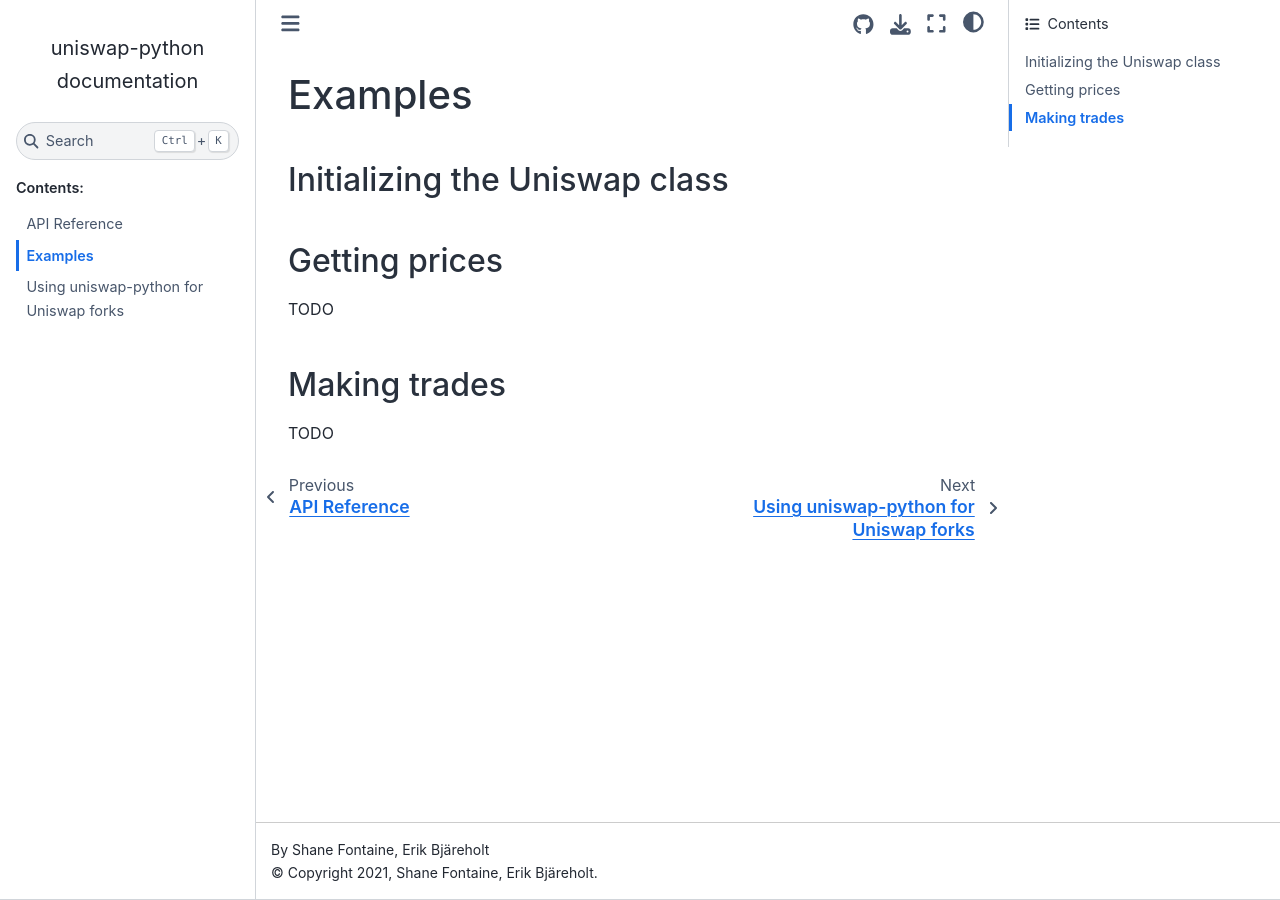
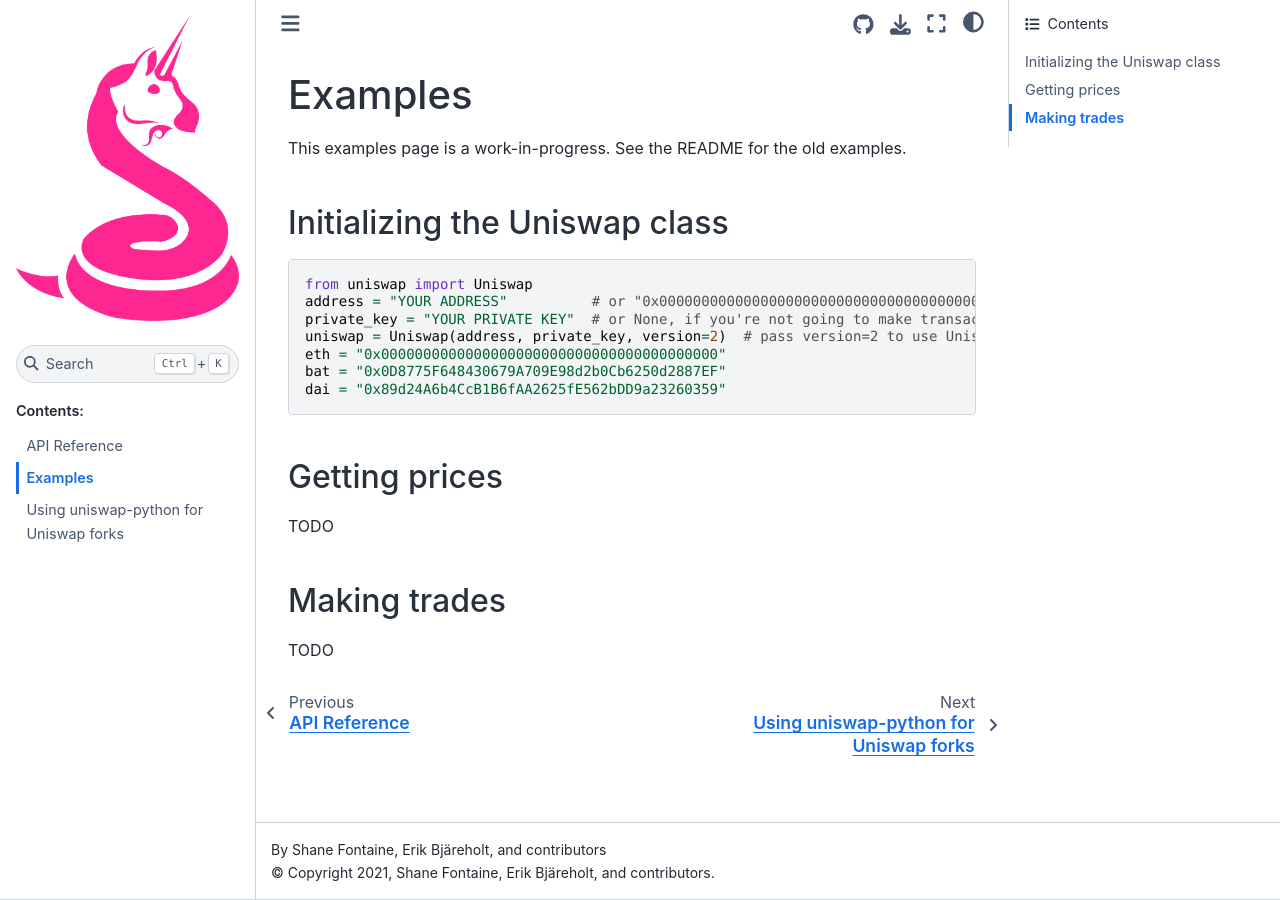
Before and after one commit to uniswap-python/uniswap-python, a Sphinx documentation site: the page built from docs/examples.rst, in a window 1280 px wide. Built offline with Sphinx 7.4.7 and the Sphinx Book theme 1.1.4, drawn with Linux system fonts in a browser that asks for light colours.

Commit message:
docs: added logo and favicon to docs

```diff
--- a/docs/conf.py
+++ b/docs/conf.py
@@ -19,8 +19,8 @@
 # -- Project information -----------------------------------------------------
 
 project = "uniswap-python"
-copyright = "2021, Shane Fontaine, Erik Bjäreholt"
-author = "Shane Fontaine, Erik Bjäreholt"
+author = "Shane Fontaine, Erik Bjäreholt, and contributors"
+copyright = "2021, " + author
 
 
 # -- General configuration ---------------------------------------------------
@@ -51,6 +51,10 @@
 # so a file named "default.css" will overwrite the builtin "default.css".
 html_static_path = ["_static"]
 
+html_title = "uniswap-python"
+html_logo = "_static/logo.png"
+html_favicon = "_static/favicon.png"
+
 html_theme_options = {
     "repository_url": "https://github.com/shanefontaine/uniswap-python",
     "path_to_docs": "docs",
--- a/docs/examples.rst
+++ b/docs/examples.rst
@@ -1,10 +1,13 @@
 Examples
 ========
+
+This examples page is a work-in-progress. See the README for the old examples.
 
 Initializing the Uniswap class
 ------------------------------
 
 .. code:: python
+
     from uniswap import Uniswap
     address = "YOUR ADDRESS"          # or "0x0000000000000000000000000000000000000000", if you're not making transactions
     private_key = "YOUR PRIVATE KEY"  # or None, if you're not going to make transactions
```
Also changed, not shown: docs/index.rst (+5 -2 lines), docs/_static/favicon.png (added), docs/_static/logo.png (added).
